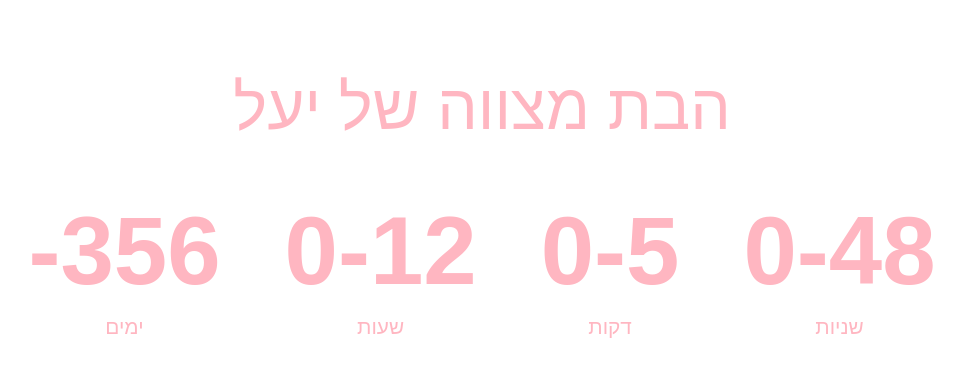
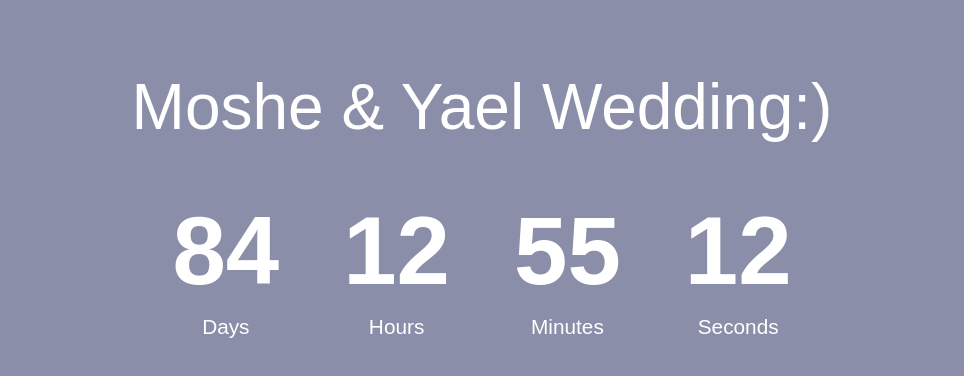
Before and after one commit to YaelShrem/DownCounter, a plain HTML site: page index.html in a window 1280 px wide. Shown: the part 360-736 px from the top of the page, without its empty margins (158-1122 px from the left). Drawn offline with Linux system fonts and the light colour scheme.

Commit message:
event & date updation

```diff
--- a/index.html
+++ b/index.html
@@ -3,30 +3,30 @@
 <head>
     <meta charset="UTF-8">
     <meta name="viewport" content="width=device-width, initial-scale=1.0">
-    <title>DownCounter</title>
+    <title>WeddingDownCounter</title>
     <link rel="stylesheet" href="style.css">
     <script defer src="./script.js"></script>
     <link rel="icon" href="./img/icon.png" type="image/x-icon">
 </head>
 <body>
     <img src="./img/logo.jpeg" class="logo"/>
-    <h1>הבת מצווה של יעל</h1>
+    <h1>Moshe & Yael Wedding:)</h1>
     <div class="countdown-container">
         <div class="countdown-el days-c">
             <p class="big-text" id="days">0</p>
-            <span>ימים</span>
+            <span>Days</span>
         </div>
         <div class="countdown-el hours-c">
             <p class="big-text" id="hours">0</p>
-            <span>שעות</span>
+            <span>Hours</span>
         </div>
         <div class="countdown-el mins-c">
             <p class="big-text" id="mins">0</p>
-            <span>דקות</span>
+            <span>Minutes</span>
         </div>
         <div class="countdown-el seconds-c">
             <p class="big-text" id="seconds">0</p>
-            <span>שניות</span>
+            <span>Seconds</span>
         </div>
     </div>
 </body>
--- a/script.js
+++ b/script.js
@@ -3,7 +3,7 @@ const hoursEl = document.getElementById("hours");
 const minsEl = document.getElementById("mins");
 const secondsEl = document.getElementById("seconds");
 
-const target = "17 Oct 2020";
+const target = "31 Dec 2021";
 
 function countdown() {
     const targetDate = new Date(target);
--- a/style.css
+++ b/style.css
@@ -3,7 +3,7 @@
 }
 
 body {
-    background-color: white;
+    background-color: rgb(139, 142, 168);
     background-repeat: no-repeat;
     background-size: 10%;
     background-size: cover;
@@ -14,7 +14,7 @@ body {
     min-height: 100vh;
     font-family: Arial, Helvetica, sans-serif;
     margin: 0;
-    color:lightpink;
+    color:rgb(255, 255, 255);
     text-align: center;
 }
 
```
Also changed, not shown: 1 other file.
